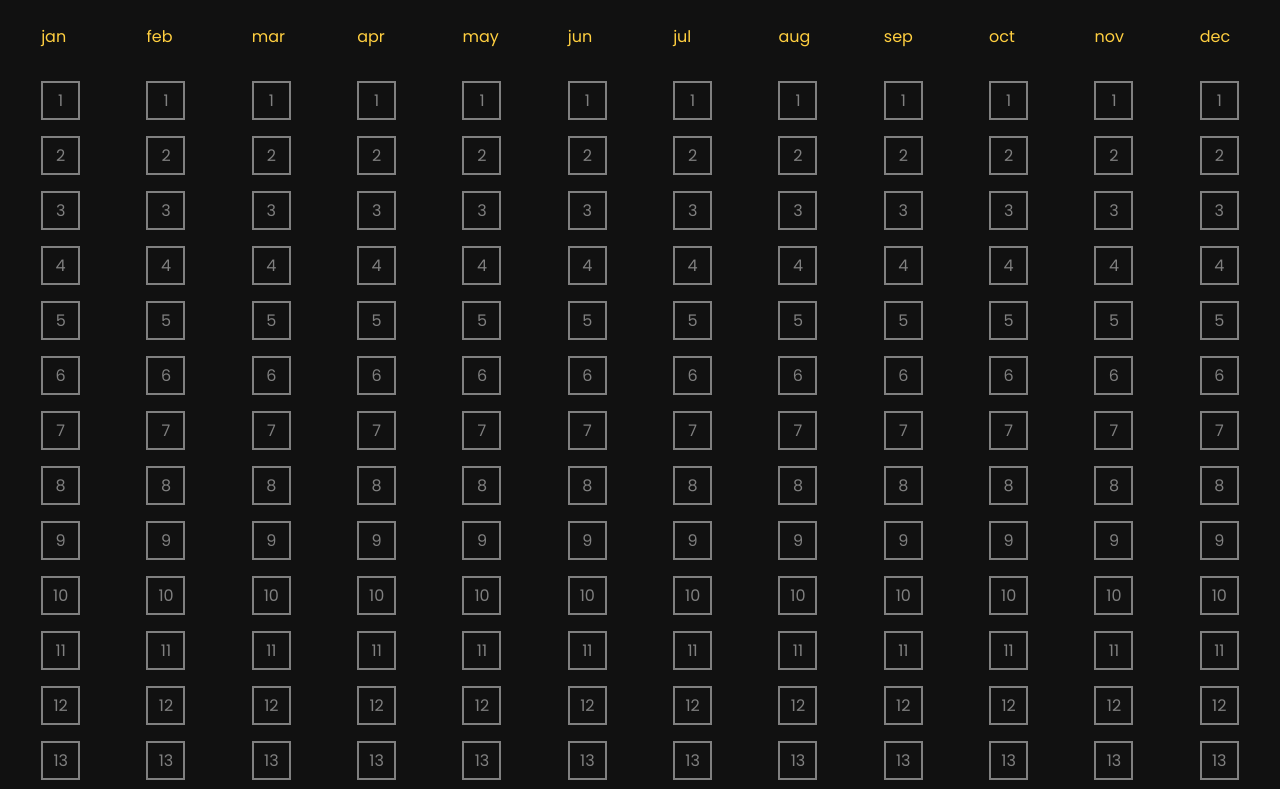
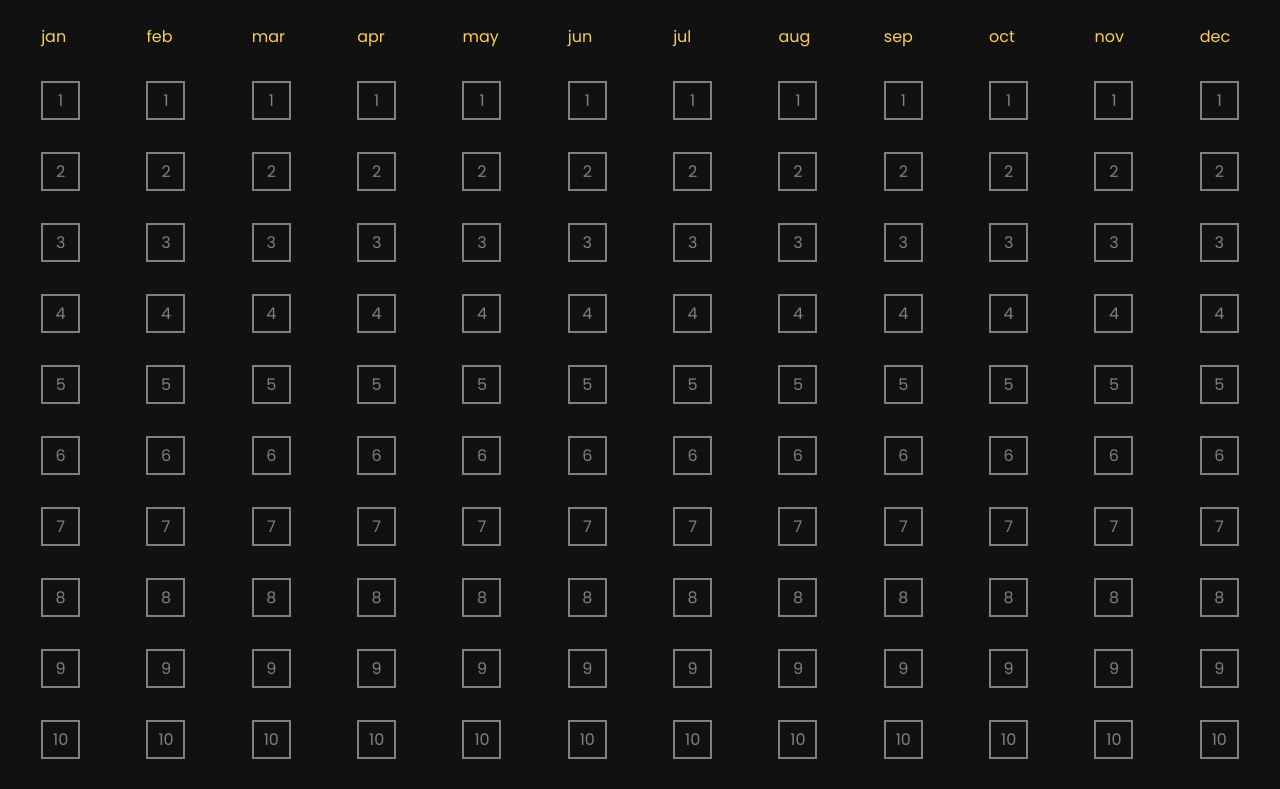
Before and after one commit to mohsohail/everyday-calender, a React app: page / in a window 1280 px wide. Shown: the top 789 px of the page. Built offline with nearby package versions, Linux system fonts and the light colour scheme; the HTML template or start-up script is replaced by a standard one.

Commit message:
makes each date a Date component

```diff
--- a/client/source/components/Calendar/Calendar.jsx
+++ b/client/source/components/Calendar/Calendar.jsx
@@ -43,7 +43,9 @@ class Calendar extends React.Component {
                 <div className="months">
                   <p className="month">{item.monthOf}</p>
                 </div>
-                <Date days={item.days} />
+                {item.days.map(day => {
+                  return <Date key={day} day={day} />;
+                })}
               </div>
             );
           })}
--- a/client/source/components/Date/Date.jsx
+++ b/client/source/components/Date/Date.jsx
@@ -6,16 +6,12 @@ import './Date.scss';
 const handleClick = e => {
   e.target.classList.toggle('highlight');
 };
-const Date = ({ days }) => {
+const Date = ({ day }) => {
   return (
     <div className="dates">
-      {days.map(day => {
-        return (
-          <p key={day} className="date" onClick={handleClick}>
-            {day}
-          </p>
-        );
-      })}
+      <p key={day} className="date" onClick={handleClick}>
+        {day}
+      </p>
     </div>
   );
 };
```
